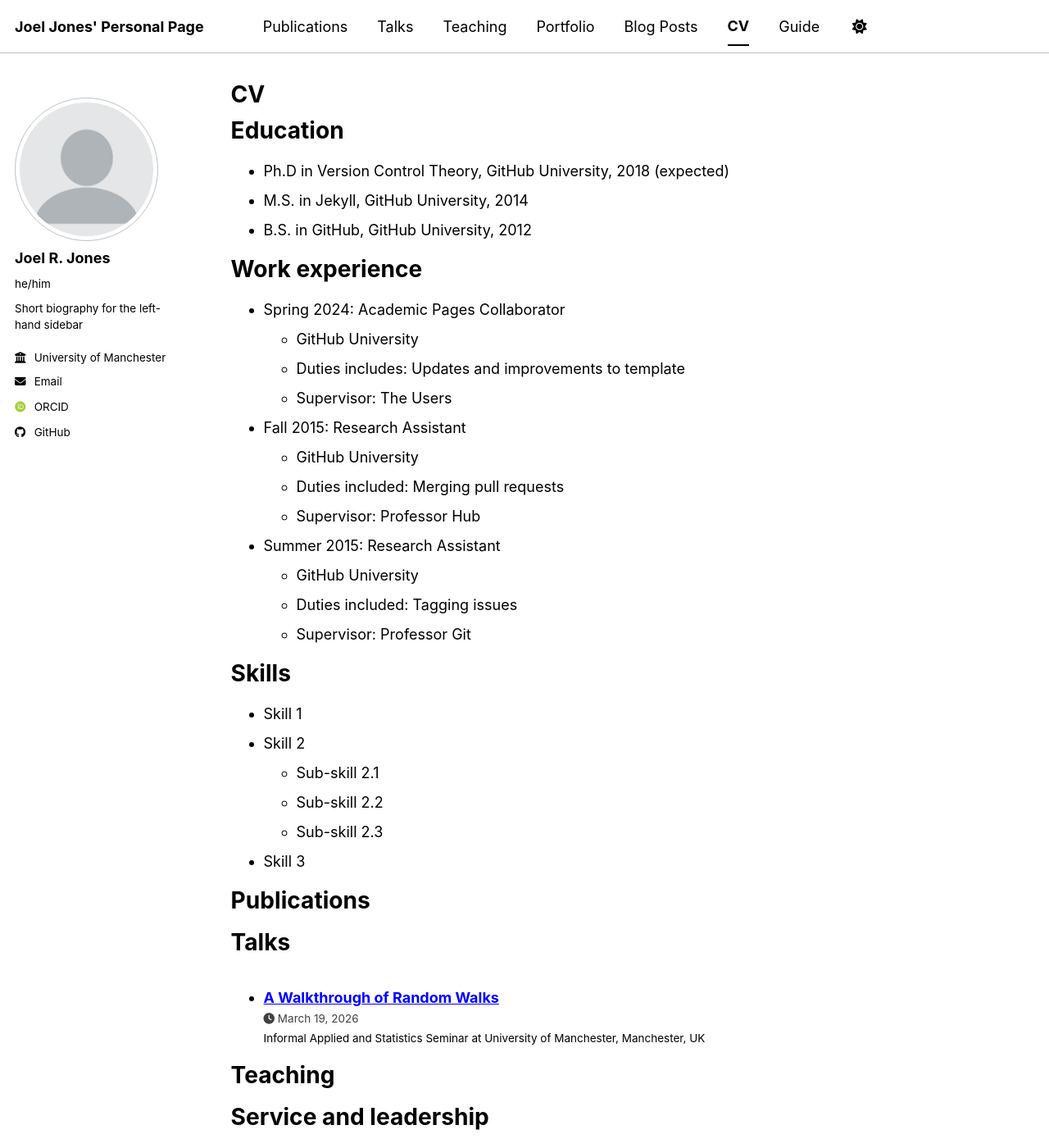
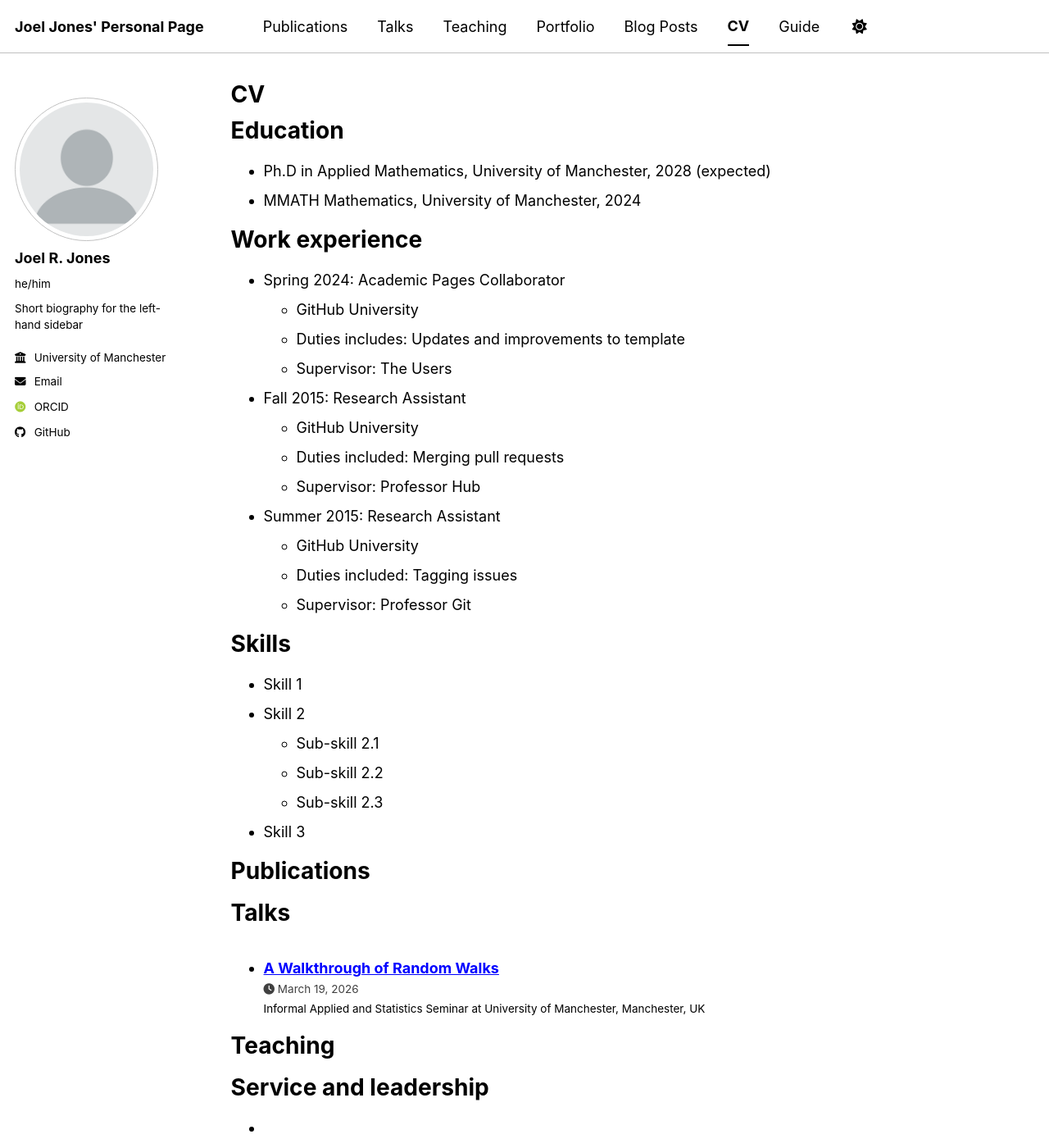
Before and after one commit to jr0rj/jr0rj.github.io, a Jekyll site: the page built from _pages/cv.md, in a window 1280 px wide and 1400 px high. Shown: the whole window at 82% size. Built offline with Jekyll 4.4.1, drawn with Linux system fonts in a browser that asks for light colours; some web fonts are replaced; a script bundle is joined from its source files by our own code; library files that are not in the unit come from our copies; a file with an impossible date is left out; some of the changed text lies outside the part shown.

```diff
--- a/_config.yml
+++ b/_config.yml
@@ -12,7 +12,7 @@ site_theme               : "contrast" # The available themes options are "defaul
 title                    : "Joel Jones' Personal Page"
 title_separator          : "-"
 name                     : &name "Joel Jones"
-description              : &description "Home"   # Update this with a general description of your site, this is the default if not overridden by a page
+description              : &description "Joel Jones' academic portfolio"   # Update this with a general description of your site, this is the default if not overridden by a page
 url                      : https://jr0rj.github.io # The base hostname & protocol for your site e.g. "https://[your GitHub username].github.io",
                                                            # or if you already have some other page hosted on Github then use "https://[your GitHub username].github.io/[Your Repo Name]"
 baseurl                  : "" # the subpath of your site, e.g. "/blog"
--- a/_pages/cv.md
+++ b/_pages/cv.md
@@ -11,9 +11,9 @@ redirect_from:
 
 Education
 ======
-* Ph.D in Version Control Theory, GitHub University, 2018 (expected)
-* M.S. in Jekyll, GitHub University, 2014
-* B.S. in GitHub, GitHub University, 2012
+* Ph.D in Applied Mathematics, University of Manchester, 2028 (expected)
+* MMATH Mathematics, University of Manchester, 2024
+
 
 Work experience
 ======
@@ -61,4 +61,4 @@ Teaching
 
 Service and leadership
 ======
-* Currently signed in to 43 different slack teams
+*
```
